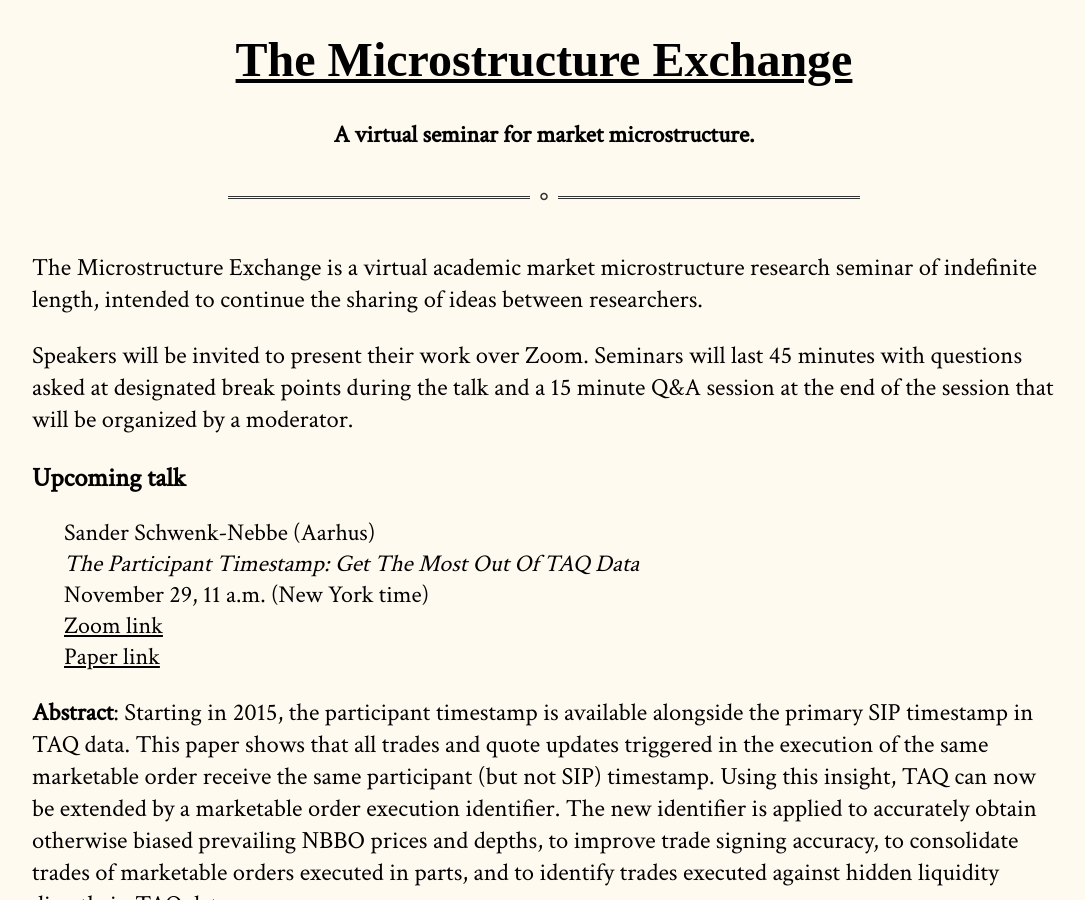
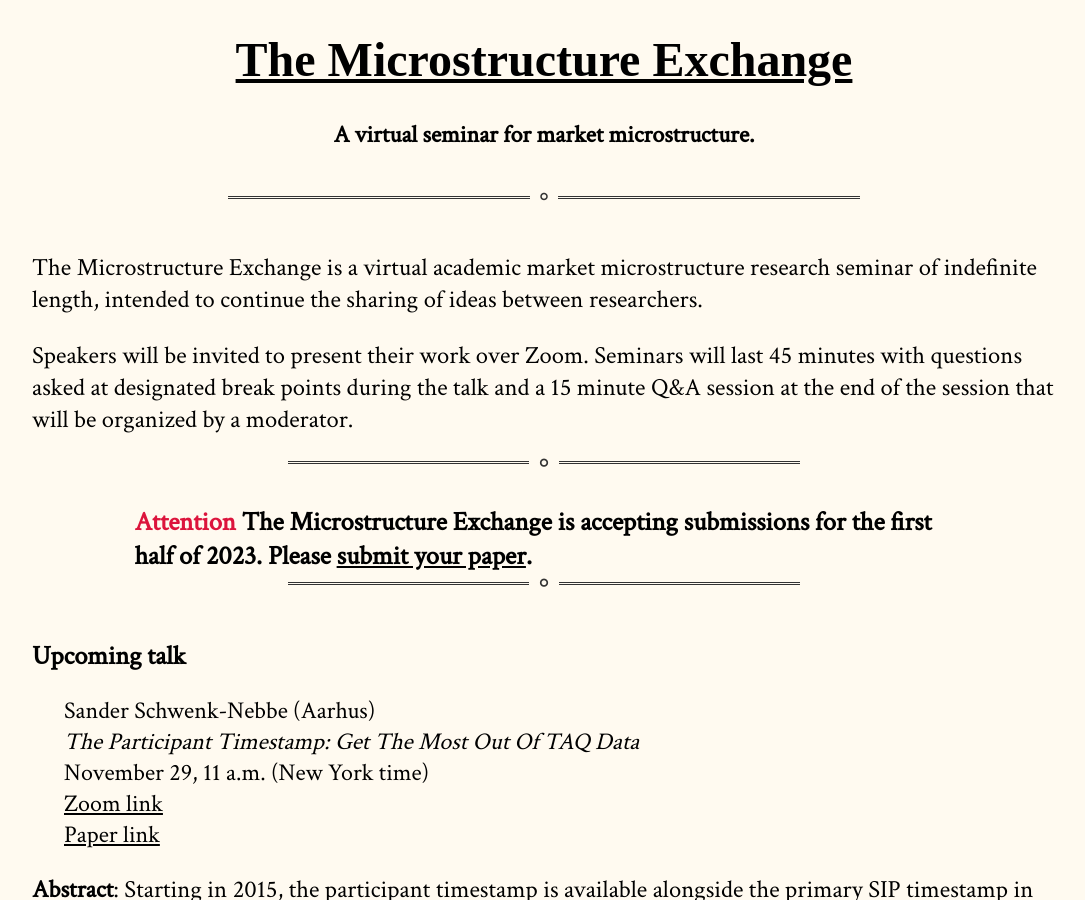
Before and after one commit to cpfiffer/microstructure.exchange, a Jekyll site: the page built from index.md, in a window 1280 px wide and 900 px high. Shown: the whole window, without its empty margins (96-1181 px from the left). Built offline with Jekyll 4.4.1, drawn with Linux system fonts in a browser that asks for light colours; some web fonts are replaced.

Commit message:
Update index.md

```diff
--- a/index.md
+++ b/index.md
@@ -6,13 +6,13 @@ The Microstructure Exchange is a virtual academic market microstructure research
 
 Speakers will be invited to present their work over Zoom. Seminars will last 45 minutes with questions asked at designated break points during the talk and a 15 minute Q&A session at the end of the session that will be organized by a moderator.
 
-<!-- <hr>
+<hr>
 
 <div class="cfp">
-<span style="color: crimson"> Attention </span> The Microstructure Exchange is accepting submissions for Fall 2022. Please <a href="https://www.research.net/r/TME-Fall-2022">submit your paper</a>.
+<span style="color: crimson"> Attention </span> The Microstructure Exchange is accepting submissions for the first half of 2023. Please <a href="https://www.research.net/r/TME-Winter2023">submit your paper</a>.
 </div>
 
-<hr> -->
+<hr>
 
 ## Upcoming talk
 
```
